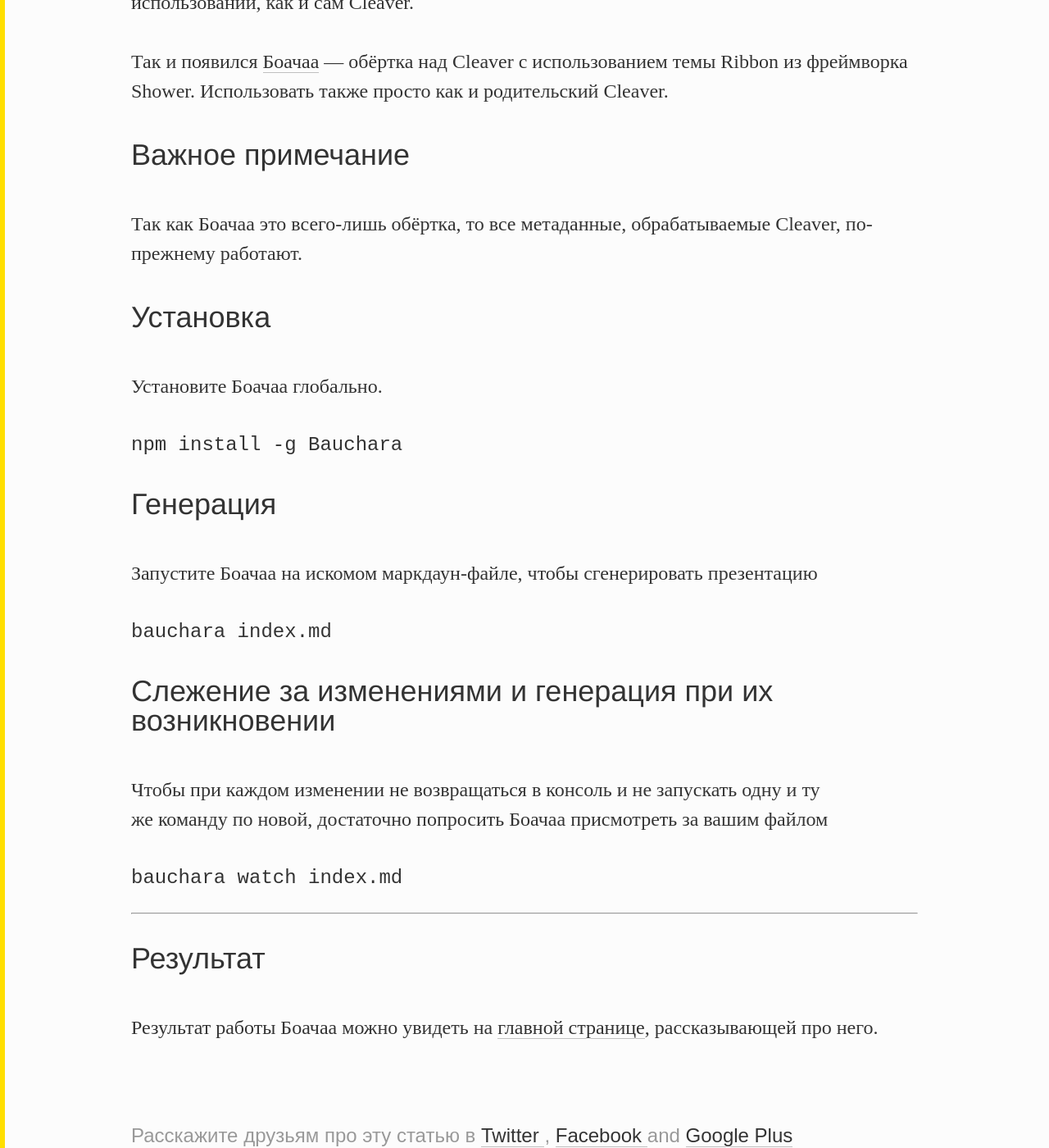
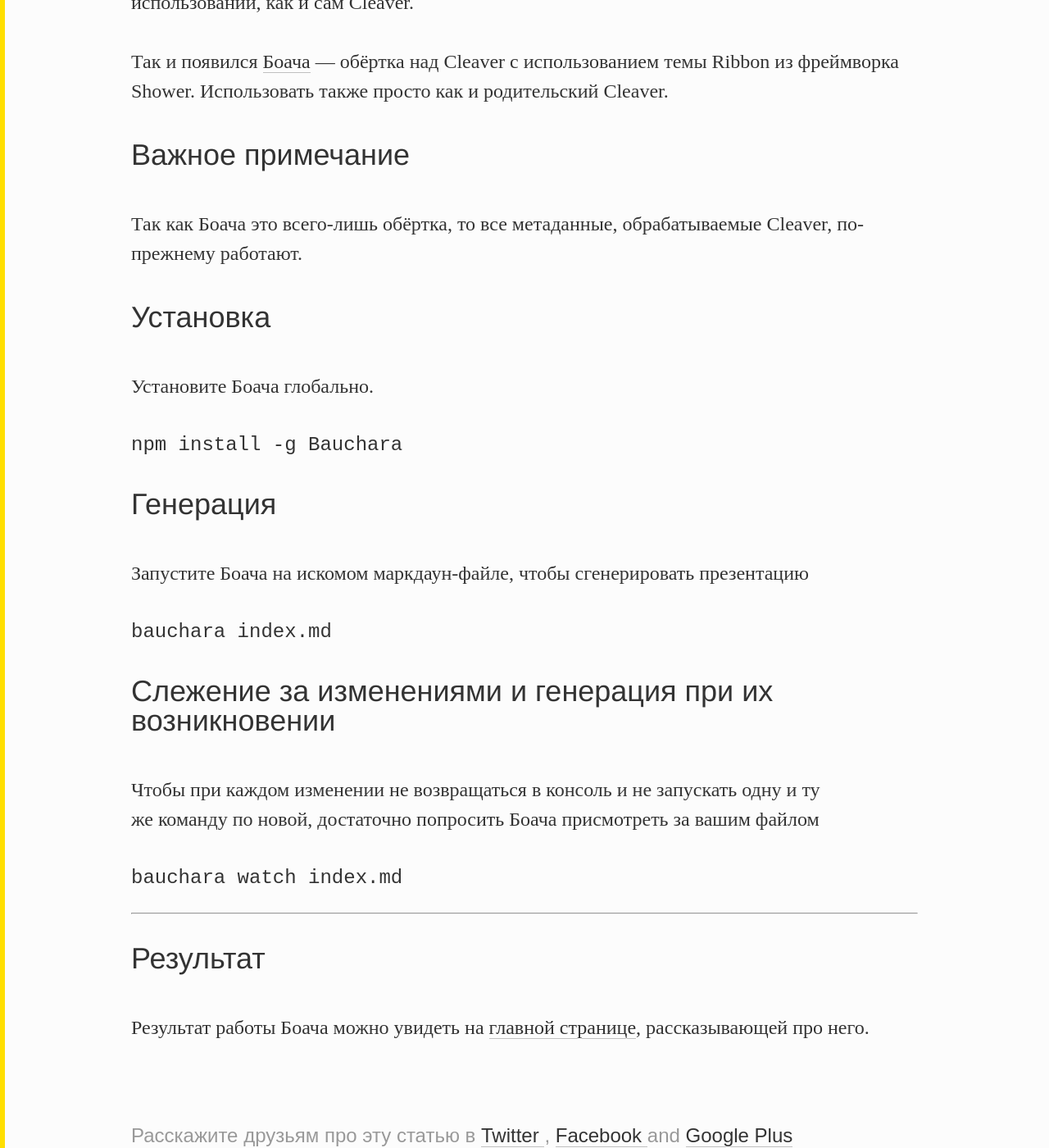
Before and after one commit to iamstarkov/vstarkov.ru, a Jekyll site: the page built from _posts/2013-10-05-bauchara-slideshows-without-pain.md, in a window 1280 px wide and 1400 px high, scrolled down 1252 px. Shown: the whole window at 82% size. Built offline with Jekyll 4.4.1, drawn with Linux system fonts in a browser that asks for light colours; comment, search, counter and statistics services are not loaded; some of the changed text lies outside the part shown.

Commit message:
fixed typo

```diff
--- a/_posts/2013-10-05-bauchara-slideshows-without-pain.md
+++ b/_posts/2013-10-05-bauchara-slideshows-without-pain.md
@@ -1,14 +1,14 @@
 ---
 layout: post
-title: Боачаа — презентации без боли и смс
+title: Боача — презентации без боли и смс
 categories : [slideshow, npmjs, somekeys]
 ---
 
-Боачаа — презентации без боли и смс
+Боача — презентации без боли и смс
 ============================================================
 
-Я создал инструмент своей мечты [Боачаа][111] (Bauchara) — живая
-презентация из Markdown со стандартной темой из [Shower][1]. *Боачаа
+Я создал инструмент своей мечты [Боача][111] (Bauchara) — живая
+презентация из Markdown со стандартной темой из [Shower][1]. *Боача
 это произношение слова «душ» на хинди.*
 
 Задумываться о таком инструменте я начал давно, так как создавать
@@ -38,23 +38,23 @@
 шаблоны на шаблоны из Shower. И чтобы всё это было также просто в
 использовании, как и сам Cleaver.
 
-Так и появился [Боачаа][111] — обёртка над Cleaver c использованием
+Так и появился [Боача][111] — обёртка над Cleaver c использованием
 темы Ribbon из фреймворка Shower. Использовать также просто как и
 родительский Cleaver.
 
 ## Важное примечание
 
-Так как Боачаа это всего-лишь обёртка, то все метаданные, обрабатываемые Cleaver, по-прежнему работают.
+Так как Боача это всего-лишь обёртка, то все метаданные, обрабатываемые Cleaver, по-прежнему работают.
 
 ## Установка
 
-Установите Боачаа глобально.
+Установите Боача глобально.
 
     npm install -g Bauchara
 
 ## Генерация
 
-Запустите Боачаа на искомом маркдаун-файле, чтобы сгенерировать
+Запустите Боача на искомом маркдаун-файле, чтобы сгенерировать
 презентацию
 
     bauchara index.md
@@ -62,7 +62,7 @@
 ## Слежение за изменениями и генерация при их возникновении
 
 Чтобы при каждом изменении не возвращаться в консоль и не запускать
-одну и ту же команду по новой, достаточно попросить Боачаа присмотреть
+одну и ту же команду по новой, достаточно попросить Боача присмотреть
 за вашим файлом
 
     bauchara watch index.md
@@ -71,7 +71,7 @@
 
 ## Результат
 
-Результат работы Боачаа можно увидеть на [главной странице][111],рассказывающей про него.
+Результат работы Боача можно увидеть на [главной странице][111],рассказывающей про него.
 
 
 [1]: https://github.com/shower
```
